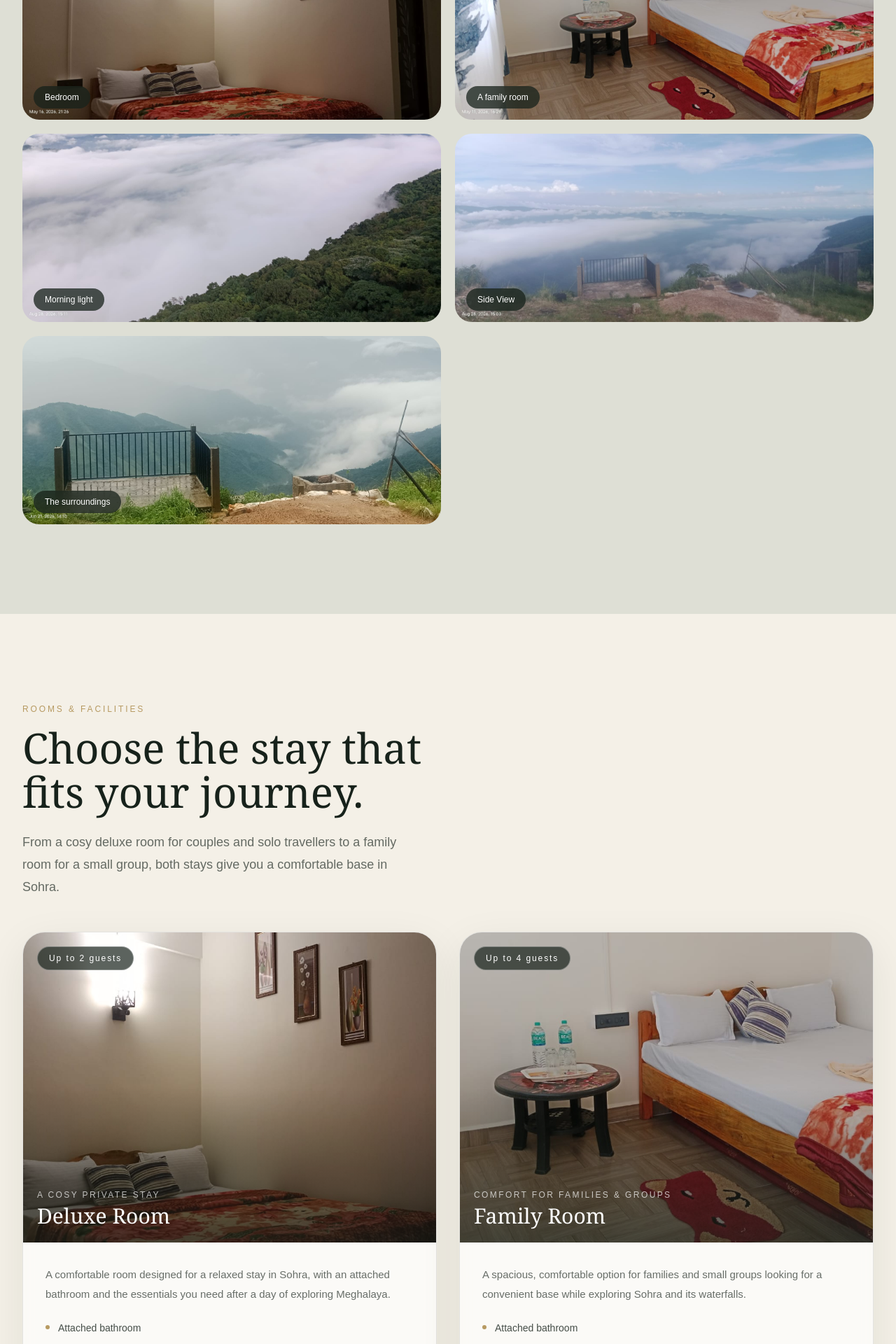
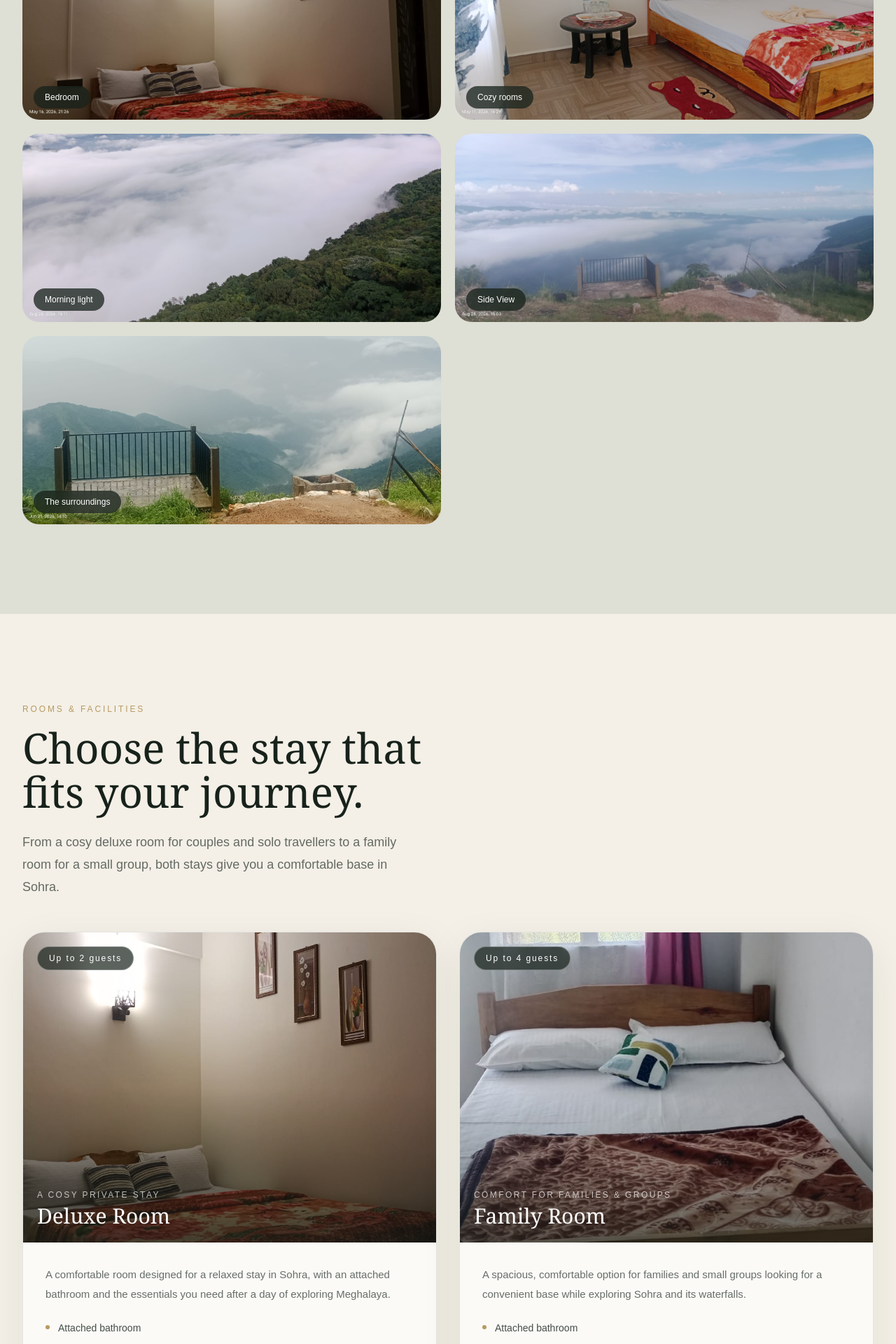
Before and after one commit to Pritish934/in-his-time-homestay-nextjs, a Next.js app: page / in a window 1280 px wide. Shown: the part 4320-6240 px from the top of the page at 70% size. Built offline with nearby package versions, Linux system fonts and the light colour scheme; no server answers.

Commit message:
updated the room section

```diff
--- a/components/Gallery.js
+++ b/components/Gallery.js
@@ -4,7 +4,7 @@ const images = [
   ["Bedroom", "/images/delux-room.jpeg"],
   ["Morning light", "/images/mountainview.jpeg"],
   ["The surroundings", "/images/balcony.jpeg"],
-  ["A family room", "/images/family-room.jpeg"],
+  ["Cozy rooms", "/images/family-room.jpeg"],
   ["Side View", "/images/sidescene.jpeg"],
 ];
 
--- a/components/Rooms.js
+++ b/components/Rooms.js
@@ -17,7 +17,7 @@ const rooms = [
     name: "Family Room",
     label: "Comfort for families & groups",
     capacity: "Up to 4 guests",
-    image: "/images/family-room.jpeg",
+    image: "/images/familyroom.jpeg",
     description:
       "A spacious, comfortable option for families and small groups looking for a convenient base while exploring Sohra and its waterfalls.",
     highlights: ["Attached bathroom"],
```
Also changed, not shown: public/images/familyroom.jpeg (added).
